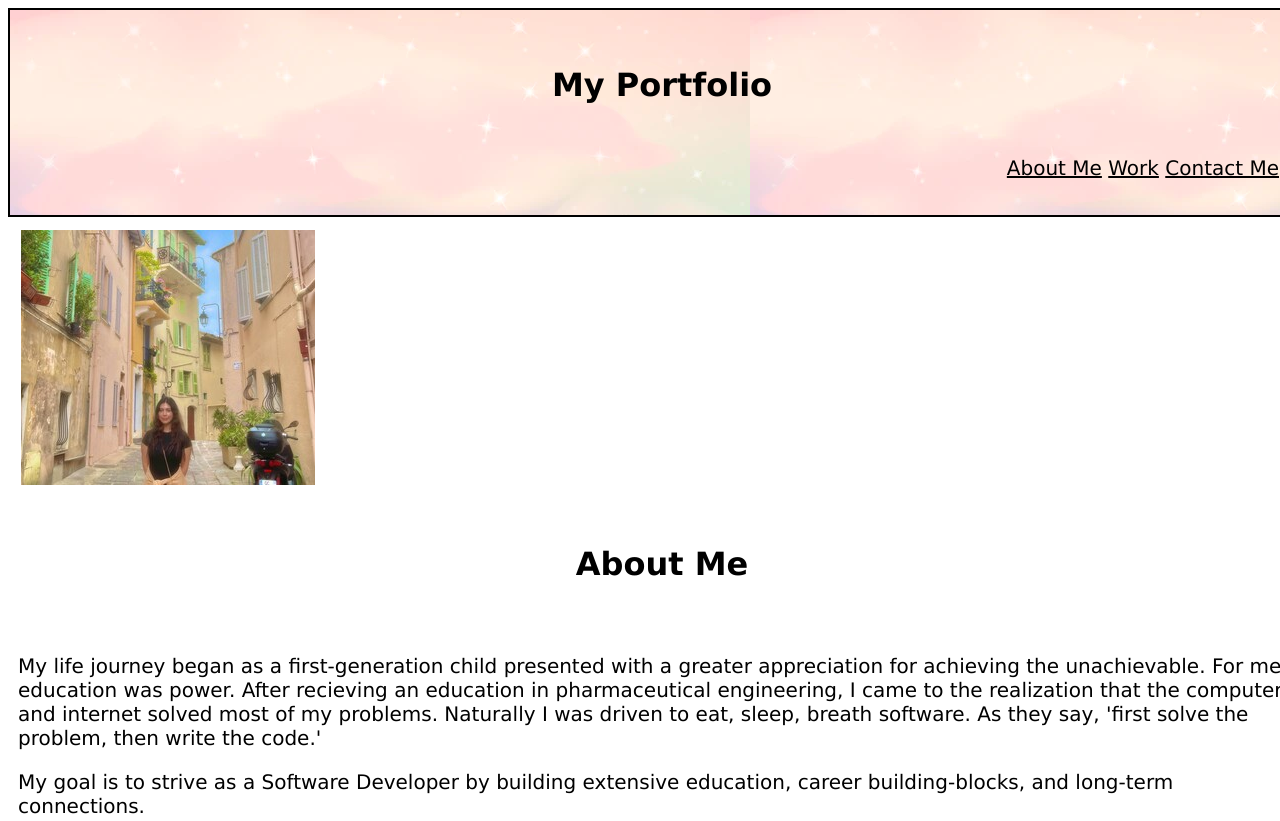
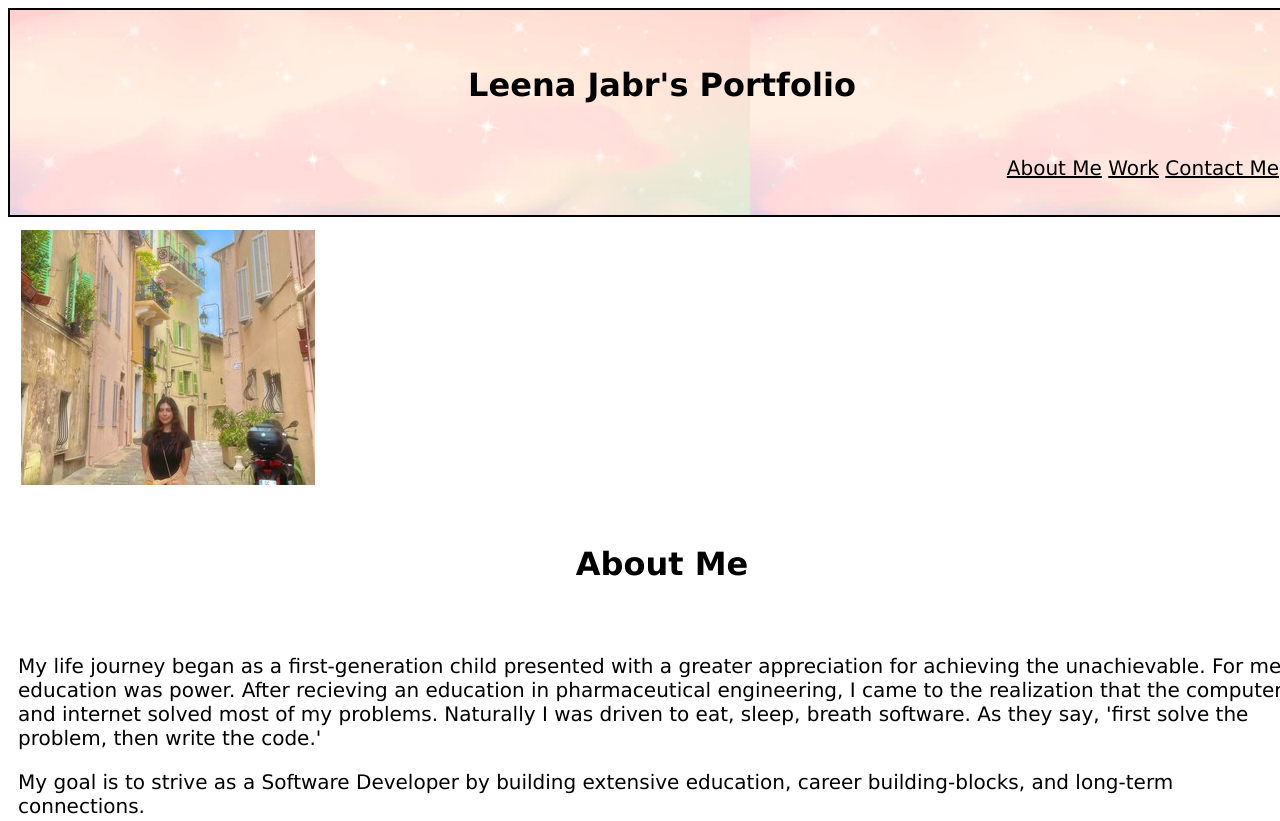
Before and after one commit to LeenaJabr/Challenge-2-Portfolio, a plain HTML site: page index.html in a window 1280 px wide. Shown: the top 821 px of the page. Drawn offline with Linux system fonts and the light colour scheme; files whose address does not match are found by name.

Commit message:
Update index.html

```diff
--- a/index.html
+++ b/index.html
@@ -10,7 +10,7 @@
 </head>
 <body>
     <header>
-        <H1>My Portfolio</H1>
+        <H1>Leena Jabr's Portfolio</H1>
 
          <nav>
             <a href="#about me">About Me</a>
```
